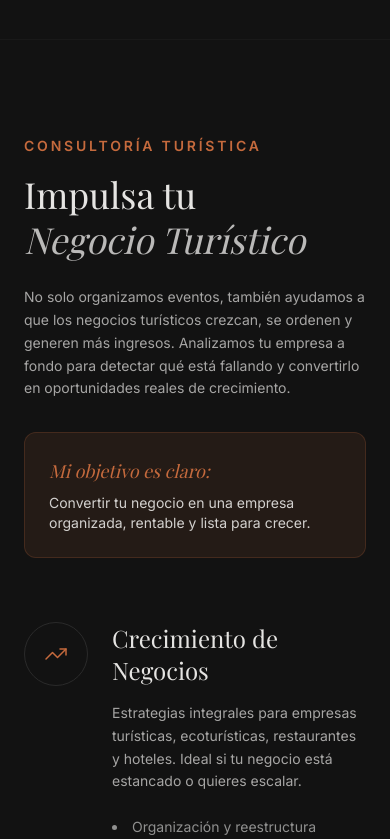
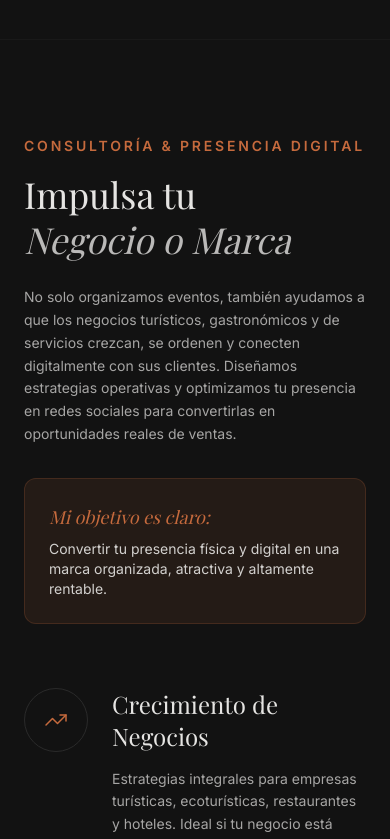
Before and after one commit to eduardomg1499/WEB-GrupoVaquier, a React (Vite) app: page / in a window 390 px wide. Shown: the part 3620-4459 px from the top of the page. Built offline with nearby package versions, Linux system fonts and the light colour scheme; a web font is replaced by a local one.

Commit message:
feat(navbar): update consulting label and description
Rename "Consultoría Turística" to "Consultoría & Redes" and expand the section scope to include digital presence and social media strategy for broader business support.

```diff
--- a/src/components/Consulting.tsx
+++ b/src/components/Consulting.tsx
@@ -1,5 +1,5 @@
 import { motion } from 'motion/react';
-import { TrendingUp, Map, Briefcase } from 'lucide-react';
+import { TrendingUp, Map, Briefcase, Share2 } from 'lucide-react';
 
 export function Consulting() {
   return (
@@ -9,17 +9,17 @@ export function Consulting() {
 
           {/* Left Column - Sticky Header */}
           <div className="lg:w-1/3 lg:sticky lg:top-32">
-            <p className="text-terracotta text-sm uppercase tracking-[0.2em] font-semibold mb-4">Consultoría Turística</p>
+            <p className="text-terracotta text-sm uppercase tracking-[0.2em] font-semibold mb-4">Consultoría & Presencia Digital</p>
             <h2 className="text-4xl md:text-5xl font-serif font-light leading-tight mb-6">
               Impulsa tu <br />
-              <span className="italic text-silver/80">Negocio Turístico</span>
+              <span className="italic text-silver/80">Negocio o Marca</span>
             </h2>
             <p className="text-silver/70 text-sm leading-relaxed mb-8">
-              No solo organizamos eventos, también ayudamos a que los negocios turísticos crezcan, se ordenen y generen más ingresos. Analizamos tu empresa a fondo para detectar qué está fallando y convertirlo en oportunidades reales de crecimiento.
+              No solo organizamos eventos, también ayudamos a que los negocios turísticos, gastronómicos y de servicios crezcan, se ordenen y conecten digitalmente con sus clientes. Diseñamos estrategias operativas y optimizamos tu presencia en redes sociales para convertirlas en oportunidades reales de ventas.
             </p>
             <div className="bg-terracotta/10 border border-terracotta/20 p-6 rounded-xl">
               <p className="text-terracotta font-serif italic text-lg mb-2">Mi objetivo es claro:</p>
-              <p className="text-sm text-silver/90">Convertir tu negocio en una empresa organizada, rentable y lista para crecer.</p>
+              <p className="text-sm text-silver/90">Convertir tu presencia física y digital en una marca organizada, atractiva y altamente rentable.</p>
             </div>
           </div>
 
@@ -117,6 +117,41 @@ export function Consulting() {
               </div>
             </motion.div>
 
+            <div className="w-full h-[1px] bg-gray-dark/50"></div>
+
+            {/* Service 4 */}
+            <motion.div
+              initial={{ opacity: 0, x: 20 }}
+              whileInView={{ opacity: 1, x: 0 }}
+              viewport={{ once: true }}
+              transition={{ duration: 0.6, delay: 0.6 }}
+              className="group"
+            >
+              <div className="flex items-start gap-6">
+                <div className="w-16 h-16 rounded-full border border-gray-dark flex items-center justify-center shrink-0 group-hover:border-terracotta transition-colors">
+                  <Share2 size={24} className="text-terracotta" strokeWidth={1.5} />
+                </div>
+                <div>
+                  <h3 className="text-2xl font-serif mb-4">Community Management & Redes Sociales</h3>
+                  <p className="text-silver/70 text-sm mb-6 leading-relaxed">
+                    Especializado en marcas del sector gastronómico, hotelero, turístico y organizadores de eventos. Conectamos tu negocio con el público ideal a través de narrativas atractivas y un diseño visual armónico.
+                  </p>
+                  <div className="grid grid-cols-1 md:grid-cols-2 gap-4 text-sm text-silver/60">
+                    <ul className="space-y-2 list-disc list-inside">
+                      <li>Creación de contenido para Instagram, TikTok y Facebook</li>
+                      <li>Copywriting profesional y storytelling</li>
+                      <li>Gestión de comunidad y respuesta rápida interactiva</li>
+                    </ul>
+                    <ul className="space-y-2 list-disc list-inside">
+                      <li>Calendario y planeación estratégica mensual</li>
+                      <li>Diseño de identidad visual para feeds e historias</li>
+                      <li>Estrategias de interacción con marcas locales</li>
+                    </ul>
+                  </div>
+                </div>
+              </div>
+            </motion.div>
+
           </div>
         </div>
       </div>
--- a/src/components/Navbar.tsx
+++ b/src/components/Navbar.tsx
@@ -83,12 +83,13 @@ export function Navbar() {
               className="text-sm uppercase tracking-widest hover:text-terracotta transition-colors flex items-center gap-1"
               onClick={() => scrollToSection('consultoria')}
             >
-              Consultoría Turística <ChevronDown size={14} className="group-hover:rotate-180 transition-transform duration-300" />
+              Consultoría & Redes <ChevronDown size={14} className="group-hover:rotate-180 transition-transform duration-300" />
             </button>
             <div className="absolute top-full left-0 mt-4 w-64 bg-carbon border border-gray-dark rounded-lg shadow-xl opacity-0 invisible group-hover:opacity-100 group-hover:visible transition-all duration-300 transform translate-y-2 group-hover:translate-y-0 overflow-hidden">
               <div className="p-2 flex flex-col">
                 <button onClick={() => scrollToSection('consultoria')} className="text-left px-4 py-3 text-sm hover:bg-gray-dark hover:text-terracotta rounded transition-colors">Planificación de Proyectos</button>
                 <button onClick={() => scrollToSection('consultoria')} className="text-left px-4 py-3 text-sm hover:bg-gray-dark hover:text-terracotta rounded transition-colors">Diseño de Rutas y Experiencias</button>
+                <button onClick={() => scrollToSection('consultoria')} className="text-left px-4 py-3 text-sm hover:bg-gray-dark hover:text-terracotta rounded transition-colors">Community Management & Redes</button>
               </div>
             </div>
           </div>
@@ -153,7 +154,7 @@ export function Navbar() {
                   onClick={() => toggleDropdown('consultoria')}
                   className="w-full text-left text-sm uppercase tracking-widest py-2 border-b border-gray-dark/50 flex justify-between items-center"
                 >
-                  Consultoría Turística
+                  Consultoría & Redes
                   <ChevronDown size={16} className={`transition-transform duration-300 ${activeDropdown === 'consultoria' ? 'rotate-180' : ''}`} />
                 </button>
                 <AnimatePresence>
@@ -166,6 +167,7 @@ export function Navbar() {
                     >
                       <button onClick={() => scrollToSection('consultoria')} className="text-left text-sm py-2 text-silver/80">Planificación de Proyectos</button>
                       <button onClick={() => scrollToSection('consultoria')} className="text-left text-sm py-2 text-silver/80">Diseño de Rutas y Experiencias</button>
+                      <button onClick={() => scrollToSection('consultoria')} className="text-left text-sm py-2 text-silver/80">Community Management & Redes</button>
                     </motion.div>
                   )}
                 </AnimatePresence>
```
